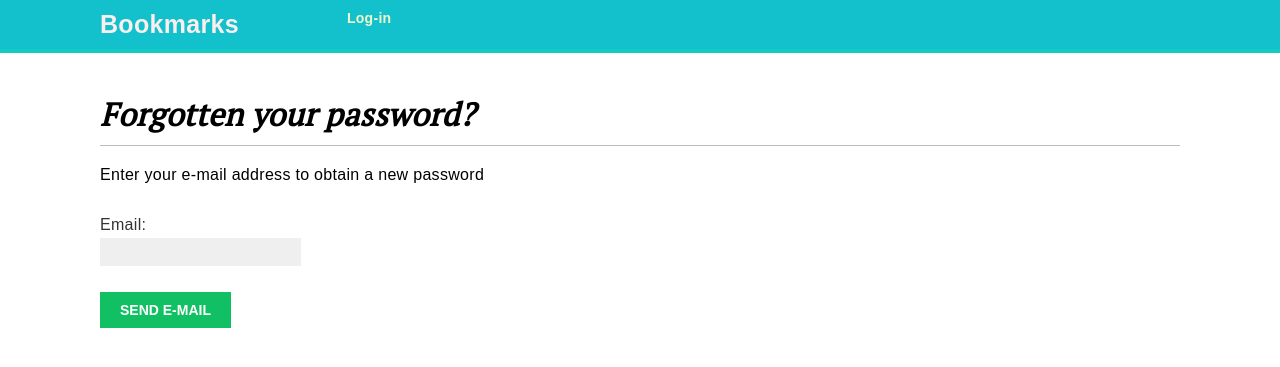
After one commit to Zhanchenhaha/bookmarks, a Django app: page /account/password_reset/ in a window 1280 px wide. The commit adds this page. Shown: the top 367 px of the page. Run offline with Django 3.2, Linux system fonts and the light colour scheme; some web fonts are replaced.

Commit message:
新增重置密码视图

```diff
--- a/account/templates/registration/login.html
+++ b/account/templates/registration/login.html
@@ -20,5 +20,6 @@
             <input type="hidden" name="text" value="{{ next }}">
             <p><input type="submit" value="Log-in"></p>
         </form>
+    <p><a href="{% url 'password_reset' %}">Forgotten your password?</a></p>
     </div>
 {% endblock %}
--- a/account/templates/registration/password_change_form.html
+++ b/account/templates/registration/password_change_form.html
@@ -9,7 +9,7 @@
     <p>Use the form below to change your password.</p>
     <form action="." method="post" novalidate>
         {{ form.as_p }}
-    <p><input type="submit" value="Change"></p>
     {% csrf_token %}
+    <p><input type="submit" value="Send e-mail"></p>
     </form>
 {% endblock %}
--- /dev/null
+++ b/account/templates/registration/password_reset_email.html
@@ -0,0 +1,4 @@
+Someone asked for password reset for email {{ email }}. Follow the link
+below:
+{{ protocol }}://{{ domain }}{% url "password_reset_confirm" uidb64=uid token=token %}
+Your username, in case you've forgotten: {{ user.get_username }}
--- /dev/null
+++ b/account/templates/registration/password_reset_form.html
@@ -0,0 +1,15 @@
+{% extends 'base.html' %}
+
+{% block title %}
+    Reset your password
+{% endblock %}
+
+{% block content %}
+    <h1>Forgotten your password?</h1>
+    <p>Enter your e-mail address to obtain a new password</p>
+    <form action="." method="post">
+    {{ form.as_p }}
+    {% csrf_token %}
+    <p><input type="submit" value="Send e-mail"></p>
+    </form>
+{% endblock %}
--- a/account/urls.py
+++ b/account/urls.py
@@ -9,4 +9,8 @@ urlpatterns = [
     path('', views.dashboard, name='dashboard'),
     path('password_change/', auth_views.PasswordChangeView.as_view(), name='password_change'),
     path('password_change/done/', auth_views.PasswordChangeDoneView.as_view(), name='password_change_done'),
+    path('password_reset/', auth_views.PasswordResetView.as_view(), name='password_reset'),
+    path('password_reset/done/', auth_views.PasswordResetDoneView.as_view(), name="password_reset_done"),
+    path('reset/<uidb64>/<token>/', auth_views.PasswordResetConfirmView.as_view(), name='password_reset_confirm'),
+    path('reset/done/', auth_views.PasswordResetCompleteView.as_view(), name='password_reset_complete'),
 ]
--- a/bookmarks/settings.py
+++ b/bookmarks/settings.py
@@ -117,7 +117,7 @@ USE_TZ = True
 
 # Static files (CSS, JavaScript, Images)
 # https://docs.djangoproject.com/en/3.0/howto/static-files/
-
+EMAIL_BACKEND = 'django.core.mail.backends.console.EmailBackend'
 STATIC_URL = '/static/'
 
 LOGIN_REDIRECT_URL = 'dashboard'
```
Also changed, not shown: account/templates/registration/password_reset_complete.html (added, +8 -0 lines), account/templates/registration/password_reset_confirm.html (added, +20 -0 lines), account/templates/registration/password_reset_done.html (added, +11 -0 lines), db.sqlite3.
